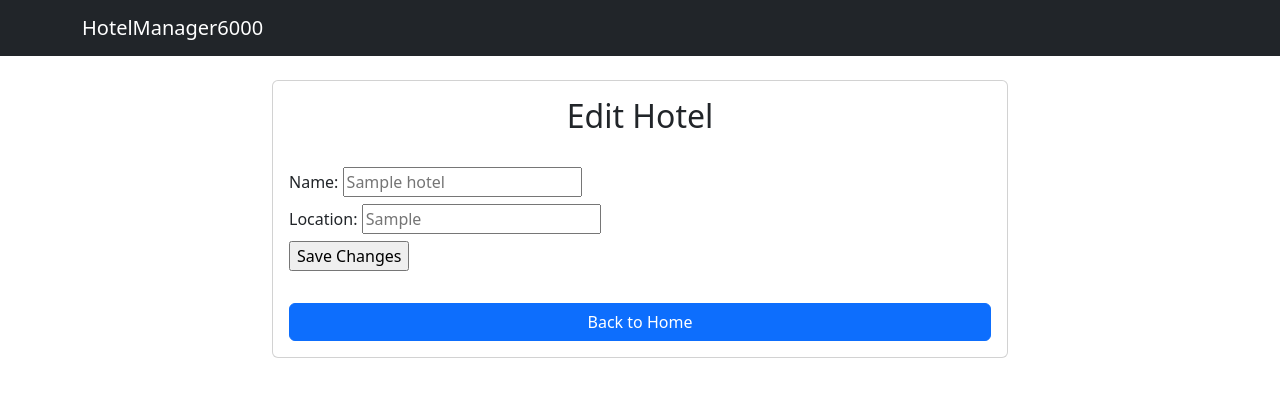
After one commit to paris-phan/hootel, a Django app: page /edit/1/ in a window 1280 px wide. The commit adds this page. Shown: the top 397 px of the page. Run offline with Django 5.2, Linux system fonts and the light colour scheme; tables that the repository leaves empty hold one stand-in row (values such as "Sample post"); some libraries are stand-ins or nearby versions.

Commit message:
Implemented edit and delete pages

```diff
--- a/librarian/urls.py
+++ b/librarian/urls.py
@@ -4,5 +4,7 @@ from librarian import views
 urlpatterns = [
     # path('', views.home, name='home'),
     path('create_hotel/', views.create_hotel, name='create_hotel'),
-    path('manage_hotels/', views.manage_hotels, name='manage_hotels')
+    path('manage_hotels/', views.manage_hotels, name='manage_hotels'),
+    path('edit/<int:hotel_id>/', views.edit, name='edit'),
+    path('delete/<int:hotel_id>/', views.delete, name='delete')
 ]
--- a/librarian/views.py
+++ b/librarian/views.py
@@ -19,6 +19,27 @@ def manage_hotels(request):
     hotels = hotels.filter(owner=request.user.id)
     return render(request, 'librarian/manage_hotels.html', {'hotels': hotels})
 
+def edit(request, hotel_id):
+    hotel = Hotel.objects.get(pk = hotel_id)
+    if request.method == "POST":
+        if request.POST["name_field"] != "":
+            hotel.name = request.POST["name_field"]
+        if request.POST["location_field"] != "":
+            hotel.location = request.POST["location_field"]
+        hotel.save()
+        return update(request)
+    return render(request, 'librarian/edit_hotel.html', {'hotel': hotel})
+
+def delete(request, hotel_id):
+    hotel = Hotel.objects.get(pk = hotel_id)
+    hotel.delete()
+    return update(request)
+
+def update(request):
+    hotels = Hotel.objects.all()
+    hotels = hotels.filter(owner=request.user.id)
+    return render(request, 'librarian/manage_hotels.html', {'hotels': hotels})
+
 @login_required
 def librarian_dashboard(request):
     context = {
--- /dev/null
+++ b/templates/librarian/edit_hotel.html
@@ -0,0 +1,27 @@
+{% extends 'base/base.html' %}
+{% load socialaccount %}
+
+{% block title %}Edit Hotel - HotelManager6000{% endblock %}
+
+{% block content %}
+<div class="row justify-content-center">
+    <div class="col-md-8">
+        <div class="card">
+            <div class="card-body">
+                <h2 class="card-title" style = "text-align: center;">Edit Hotel</h2><br>
+                <form action="{%url 'edit' hotel.id %}" method="post">
+                    {% csrf_token %}
+                    <label for="name" style = "margin-bottom: 10px;">Name:</label>
+                    <input type="text" name="name_field" id="name" placeholder="{{ hotel.name }}"><br>
+                    <label for="location" style = "margin-bottom: 10px;">Location:</label>
+                    <input type="text" name="location_field" id="location" placeholder="{{ hotel.location }}"><br>
+                    <input type="submit" value="Save Changes">
+                </form>
+                <div class="d-grid gap-2 mt-4">
+                    <a href="{% url 'home' %}" class="btn btn-primary mt-2">Back to Home</a>
+                </div>
+            </div>
+        </div>
+    </div>
+</div>
+{% endblock %}
--- a/templates/librarian/manage_hotels.html
+++ b/templates/librarian/manage_hotels.html
@@ -14,8 +14,8 @@
                     {% for hotel in hotels %}
                     <div>
                         <li>{{ hotel.name }} - {{ hotel.location }}</li>
-                        <a href = "" class="btn btn-primary mt-2">Edit</a>
-                        <a href = "" class="btn btn-danger mt-2">Delete</a>
+                        <a href = "{% url 'edit' hotel.id %}" class="btn btn-primary mt-2">Edit</a>
+                        <a href = "{% url 'delete' hotel.id %}" class="btn btn-danger mt-2">Delete</a>
                     </div>
                     <br />
                     {% endfor %}
```
